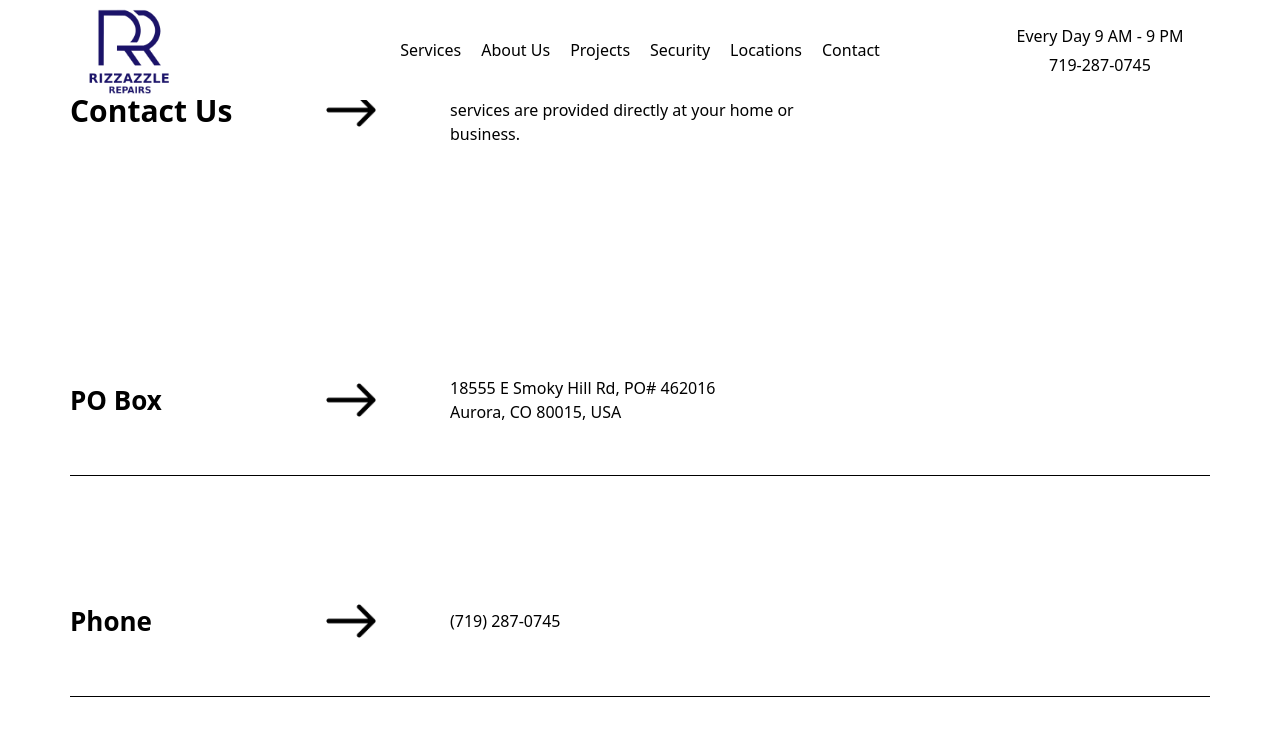
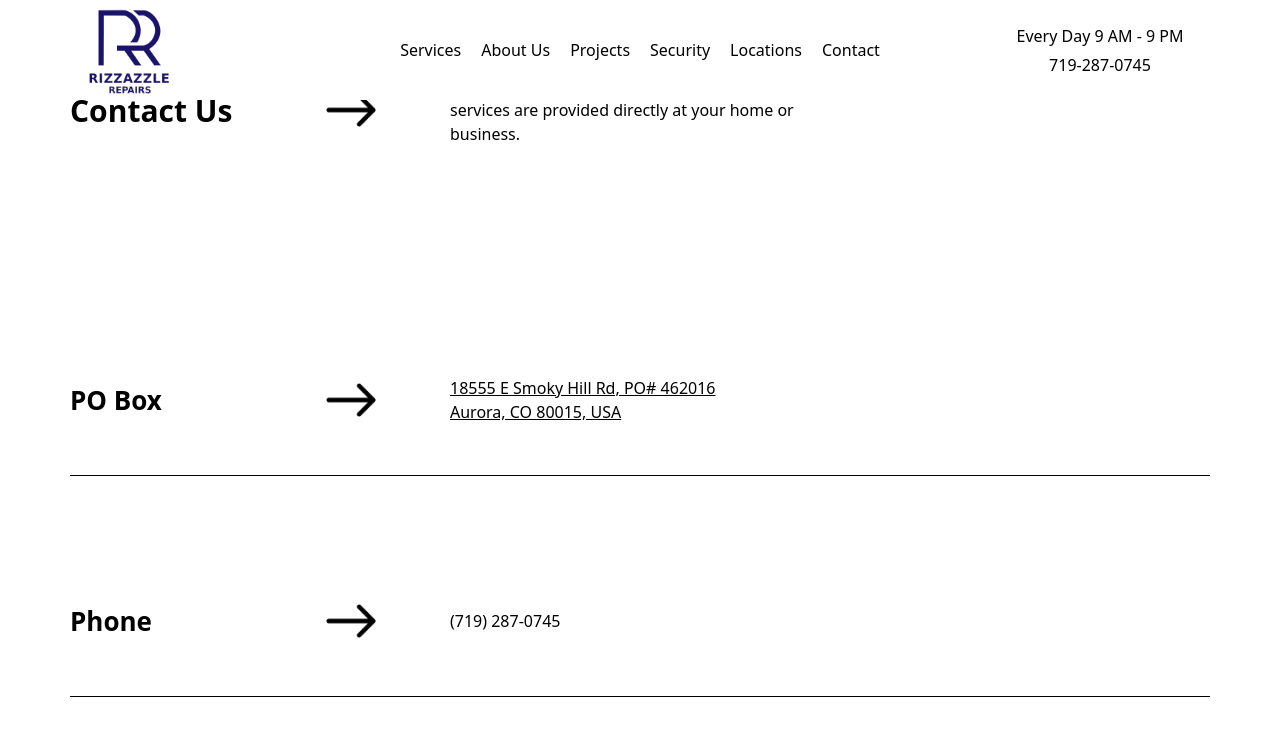
Before and after one commit to msf930/rizzazzle, a Next.js app: page /contact in a window 1280 px wide. In both pictures the pointer is over the link 582 px from the left and 1135 px from the top of the page. Shown: the part 735-1471 px from the top of the page. Built offline with nearby package versions, Linux system fonts and the light colour scheme; no server answers.

Commit message:
contact link affordance

```diff
--- a/src/app/contact/styles.module.css
+++ b/src/app/contact/styles.module.css
@@ -55,6 +55,12 @@
     font-weight: 400;
     color: #000000;
     text-align: left;
+    text-decoration: none;
+    transition: text-decoration 0.3s ease;
+}
+.contactItemText a:hover{
+
+    text-decoration: underline;
 }
 .contactItemSpacer{
     width: 100%;
```
